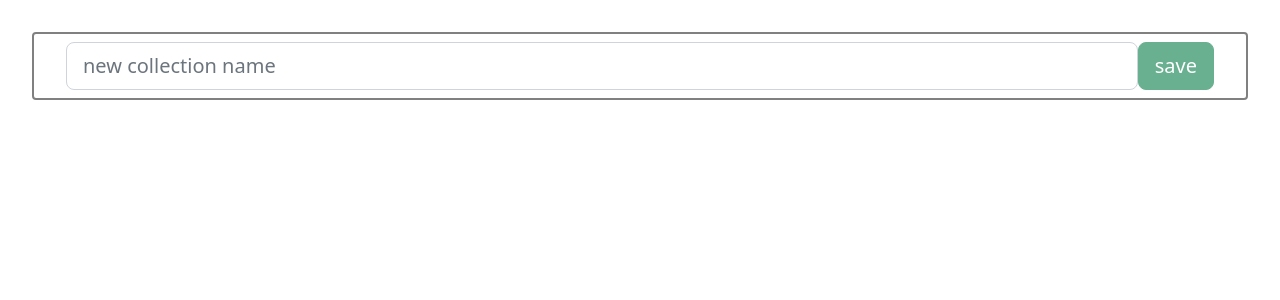
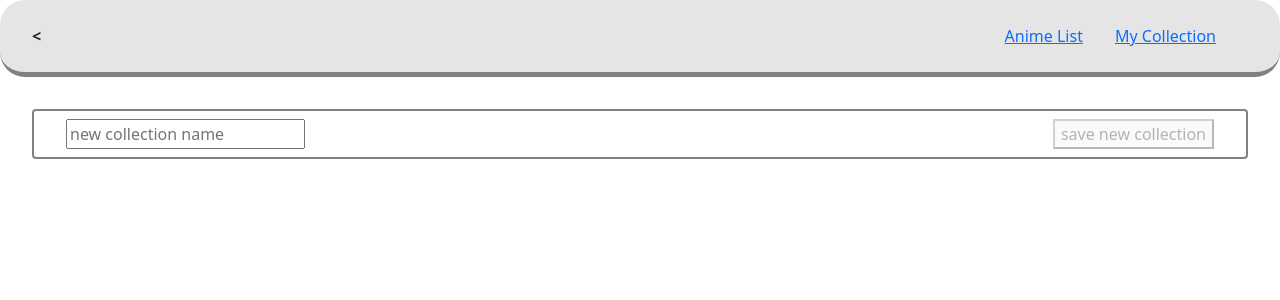
Before and after one commit to fadlulazmi/anime-collection, a React (Create React App) app: page /collections in a window 1280 px wide. Shown: the top 300 px of the page. Built offline with nearby package versions, Linux system fonts and the light colour scheme.

Commit message:
enhance ui

```diff
--- a/src/App.js
+++ b/src/App.js
@@ -7,12 +7,14 @@ import CollectionContextProvider from './context/collection';
 import CollectionList from './pages/CollectionList';
 import CollectionDetail from './pages/CollectionDetail';
 import 'bootstrap/dist/css/bootstrap.min.css';
+import Navbar from './components/Navbar/Navbar';
 
 function App() {
   return (
     <AnimeContextProvider>
       <CollectionContextProvider>
         <BrowserRouter>
+          <Navbar />
           <Routes>
             <Route path="/" exact element={<AnimeList />} />
             <Route path="/:animeId" element={<AnimeDetail />} />
--- a/src/components/Card/Card.js
+++ b/src/components/Card/Card.js
@@ -11,10 +11,11 @@ export default function Card(props) {
     display: flex;
     flex-direction: column;
     align-items: center;
+    justify-content: space-between;
     padding: 16px;
     margin: 16px;
     width: 150px;
-    height: 230px;
+    height: 270px;
     text-align: center;
   `
 
@@ -23,12 +24,18 @@ export default function Card(props) {
     height: 144px;
     object-fit: cover;
     border-radius: 4px;
+    cursor: pointer;
+  `
+
+  const Title = styled.p`
+    width: 130px;
+    cursor: pointer;
   `
 
   return (
     <Container>
-      <Image src={image} alt={title}/>
-      <p onClick={handleClick}><u>{title}</u></p>
+      <Image onClick={handleClick} src={image} alt={title}/>
+      <Title onClick={handleClick}><u>{title}</u></Title>
       {children}
     </Container>
   )
--- /dev/null
+++ b/src/components/Navbar/Navbar.js
@@ -0,0 +1,46 @@
+import styled from '@emotion/styled'
+import React from 'react'
+import { Link, useNavigate } from 'react-router-dom'
+
+export default function Navbar() {
+  const navigate = useNavigate()
+  const Container = styled.div`
+    border-bottom: 5px solid grey;
+    display: flex;
+    justify-content: space-between;
+    align-items: center;
+    padding: 24px 32px;
+    background-color: rgba(0,0,0,0.1);
+    border-radius: 25px;
+  `
+
+  const Button = styled.div`
+    border: none;
+    margin-right: 32px;
+    cursor: pointer;
+  `
+
+  const Wrapper = styled.div`
+    display: flex;
+  `
+
+  return (
+    <Container>
+      <Wrapper>
+        <Button onClick={() => navigate(-1)}><b>{'<'}</b></Button>
+      </Wrapper>
+      <Wrapper>
+        <Link to="/">
+          <Button>
+            Anime List
+          </Button>
+        </Link>
+        <Link to="/collections">
+          <Button>
+            My Collection
+          </Button>
+        </Link>
+      </Wrapper>
+    </Container>
+  )
+}
--- /dev/null
+++ b/src/components/Navbar/index.js
@@ -0,0 +1 @@
+export { default } from './Navbar'
--- /dev/null
+++ b/src/components/Pagination/Pagination.js
@@ -0,0 +1,70 @@
+import styled from '@emotion/styled'
+import React, { useEffect, useState } from 'react'
+import { Link } from 'react-router-dom'
+
+export default function Pagination(props) {
+  const [pages, setPages] = useState([])
+  const {
+    currentPage,
+    hasNextPage,
+    lastPage,
+    total
+  } = props
+
+  useEffect(() => {
+    let arr = []
+    if(currentPage === 1) {
+      arr = [1, 2, 3]
+    } else if(currentPage === lastPage){
+      arr = [currentPage-2, currentPage-1, currentPage]
+    } else {
+      arr = [currentPage-1, currentPage, currentPage+1]
+    }
+    setPages(arr)
+  }, [currentPage, lastPage])
+
+  const Container = styled.div`
+    display: flex;
+    flex-direction: column;
+    align-items: center;
+  `
+
+  const ActivePage = styled.button`
+    background-color: lightblue;
+    pointer-events: none;
+  `
+
+  const Info = styled.small`
+    text-align: center;
+  `
+
+  const initalIndex = currentPage === 1 ? '1' : `${currentPage-1}1`
+  const lastIndex = `${currentPage}0`
+
+  return (
+    <Container>
+      <div>
+        {currentPage > 1 && (
+          <Link to={`/?page=${currentPage-1}`}>
+            <button>{'<'}</button>
+          </Link>
+        )}
+        {pages.map(page => (
+          <Link to={`/?page=${page}`}>
+            {page === currentPage ? (
+              <ActivePage>{page}</ActivePage>
+            ) : (
+              <button>{page}</button>
+            )}
+          </Link>
+        ))}
+        {hasNextPage && (
+          <Link to={`/?page=${currentPage+1}`}>
+            <button>{'>'}</button>
+          </Link>
+        )}
+      </div>
+      <Info>{initalIndex} - {lastIndex} of {total}</Info>
+    </Container>
+  )
+}
--- /dev/null
+++ b/src/components/Pagination/index.js
@@ -0,0 +1 @@
+export { default } from './Pagination'
--- a/src/pages/AnimeDetail/AnimeDetail.js
+++ b/src/pages/AnimeDetail/AnimeDetail.js
@@ -4,7 +4,6 @@ import { useQuery } from '@apollo/client'
 import { GET_ANIME_DETAIL } from '../../queries'
 import styled from '@emotion/styled'
 import { CollectionContext } from '../../context/collection'
-import { Button, Stack } from 'react-bootstrap'
 
 export default function AnimeDetail() {
   const [selectedCollection, setSelectedCollection] = useState('')
@@ -75,6 +74,18 @@ export default function AnimeDetail() {
     margin-top: 32px;
   `
 
+  const Label = styled.label`
+    margin-right: 16px
+  `
+
+  const Bold = styled.b`
+    margin: 16px;
+  `
+
+  const Form = styled.form`
+    text-align: center
+  `
+
   const _renderCollected = () => {
     const names = []
     Object.keys(collections.data).forEach(key => {
@@ -84,17 +95,9 @@ export default function AnimeDetail() {
     })
     return (
       <div>
+        <Bold>{names.length} collection(s)</Bold>
         <Container>
-          <b>anime saved in :</b>
-          <b>{names.length} collection(s)</b>
-          <br/>
-          <Stack direction='horizontal' gap={2}>
-            {names.map(name => (
-              <Link key={name} to={`/collections/${name}`}>
-                <Button variant='info'>{name}</Button>
-              </Link>
-            ))}
-          </Stack>
+          {names.map(name => <Link key={name} to={`/collections/${name}`}>{name}</Link>)}
         </Container>
       </div>
     )
@@ -103,19 +106,23 @@ export default function AnimeDetail() {
   return (
     <Container>
       <h3>{title.english || title.native}</h3>
-      {!addForm && <Button variant='success' size='sm' onClick={() => setAddForm(true)}>add to collection</Button>}
+      <div>
+        <Bold>anime saved in :</Bold>
+        {_renderCollected()}
+      </div>
+      {!addForm && <button onClick={() => setAddForm(true)}>add to collection</button>}
       {addForm && (
-        <form onSubmit={addToCollection}>
+        <Form onSubmit={addToCollection}>
           <Container>
             {Object.keys(collections.data).length > 0 && (
               <>
               <div>
-                <label>Your Collections </label>
+                <Label>Your Collections </Label>
                 <select
-                  disabled={newCollection}
                   name='collectionsOptions'
                   onChange={e => setSelectedCollection(e.target.value)}
                   value={selectedCollection}
+                  disabled={newCollection}
                 >
                   <option />
                   {Object.keys(collections.data).map(name => (
@@ -123,30 +130,25 @@ export default function AnimeDetail() {
                   ))}
                 </select>
               </div>
-                <b> or </b>
+                <Bold> or </Bold>
               </>
             )}
             <div>
-              <label>New Collection </label>
+              <Label>New Collection </Label>
               <input
-                disabled={selectedCollection}
                 name="collectionName"
                 type="text"
                 onChange={e => setNewCollection(e.target.value)}
                 value={newCollection}
                 placeholder="input new colection names"
+                disabled={selectedCollection}
               />
             </div>
           </Container>
-          <Stack  direction='horizontal' gap={2}>
-            <Button variant='success' size='sm' type='submit' disabled={disable}>save</Button>
-            <Button variant='light' size='sm' onClick={() => setAddForm(false)}>cancel</Button>
-          </Stack>
-        </form>
+          <button type='submit' disabled={disable}>save</button>
+          <button onClick={() => setAddForm(false)}>cancel</button>
+        </Form>
       )}
-      <div>
-        {_renderCollected()}
-      </div>
       {trailer && <Iframe
         src={`https://www.youtube.com/embed/${trailer.id}`}
         title={trailer.id}
--- a/src/pages/CollectionDetail/CollectionDetail.js
+++ b/src/pages/CollectionDetail/CollectionDetail.js
@@ -5,7 +5,6 @@ import { CollectionContext } from '../../context/collection'
 import { useQuery } from '@apollo/client'
 import { GET_ANIME_DETAIL } from '../../queries'
 import Card from '../../components/Card'
-import { Button, Form } from 'react-bootstrap'
 
 export default function CollectionDetail() {
   const navigate = useNavigate()
@@ -52,14 +51,14 @@ export default function CollectionDetail() {
         {!editCollection ? (
           <>
             <h2>{name}</h2>
-            <Button variant='light' onClick={() => setEditCollection(true)}>rename collection</Button>
+            <button onClick={() => setEditCollection(true)}>rename collection</button>
           </>
         ) : (
           <>
-            <Form.Control onChange={e => setInputText(e.target.value)} value={inputText} />
+            <input onChange={e => setInputText(e.target.value)} value={inputText} />
             <br/>
-            <Button variant='success' disabled={inputText === name || !inputText} onClick={handleButtonSave}>save</Button>
-            <Button variant='light' onClick={handleButtonCancel}>cancel</Button>
+            <button disabled={inputText === name || !inputText} onClick={handleButtonSave}>save</button>
+            <button onClick={handleButtonCancel}>cancel</button>
           </>
         )}
       </div>
@@ -92,7 +91,7 @@ export function Collection({ id, handleRemove }){
       title={title.english || title.native}
       handleClick={handleClick}
     >
-      <Button size='sm' variant='danger' onClick={() => handleRemove(id)}>remove</Button>
+      <button onClick={() => handleRemove(id)}>remove</button>
     </Card>
   )
 }
--- a/src/pages/CollectionList/CollectionList.js
+++ b/src/pages/CollectionList/CollectionList.js
@@ -2,7 +2,6 @@ import React, { useContext, useState } from 'react'
 import { CollectionContext } from '../../context/collection'
 import styled from '@emotion/styled'
 import { Link } from 'react-router-dom'
-import { Form, Button, Stack } from 'react-bootstrap'
 
 export default function CollectionList() {
   const { collections, dispatch } = useContext(CollectionContext)
@@ -53,30 +52,30 @@ export default function CollectionList() {
   return (
     <Container>
       <Wrapper>
-        <Form.Control className='form-control-lg' placeholder='new collection name' onChange={e => setInputTextNew(e.target.value)} value={inputTextNew} />
-        <Button size="lg" variant='success' disabled={disableSave} onClick={handleSaveNewCollection}>save</Button>
+        <input placeholder='new collection name' onChange={e => setInputTextNew(e.target.value)} value={inputTextNew} />
+        <button disabled={disableSave} onClick={handleSaveNewCollection}>save new collection</button>
       </Wrapper>
       {Object.keys(collections.data).map(name => (
         <Wrapper key={name}>
           <div>
             {isOpenRename === name ? (
               <div>
-                <Form.Control onChange={e => setInputTextRename(e.target.value)} value={inputTextRename} />
-                <Button variant='success' onClick={() => handleSaveRename(name)}>save</Button>
-                <Button variant='light' onClick={() => setIsOpenRename('')}>cancel</Button>
+                <input onChange={e => setInputTextRename(e.target.value)} value={inputTextRename} />
+                <button onClick={() => handleSaveRename(name)}>save</button>
+                <button onClick={() => setIsOpenRename('')}>cancel</button>
               </div>
             ) : (
               <div>
                 <p><b>{name}</b> <small>({collections.data[name].length} data)</small> </p>
-                <Button variant='light' onClick={() => handleOpenRename(name)}>rename</Button>
+                <button onClick={() => handleOpenRename(name)}>rename</button>
               </div>
             )}
           </div>
           <div>
             <Link to={`/collections/${name}`}>
-              <Button variant='light'>Detail</Button>
+              <button>Detail</button>
             </Link>
-            <Button variant='danger' onClick={() => handleDelete(name)}>delete collection</Button>
+            <button onClick={() => handleDelete(name)}>Delete</button>
           </div>
         </Wrapper>
       ))}
--- a/src/reducer/index.js
+++ b/src/reducer/index.js
@@ -3,7 +3,7 @@ export const animeReducer = (state, action) => {
     case 'GET_ANIME_LIST':
       return {
         ...state,
-        animeList: state.animeList.concat(action.animeList),
+        animeList: action.animeList,
         meta: action.meta
       }
     default:
```
Also changed, not shown: src/pages/AnimeList/AnimeList.js (+29 -9 lines).
